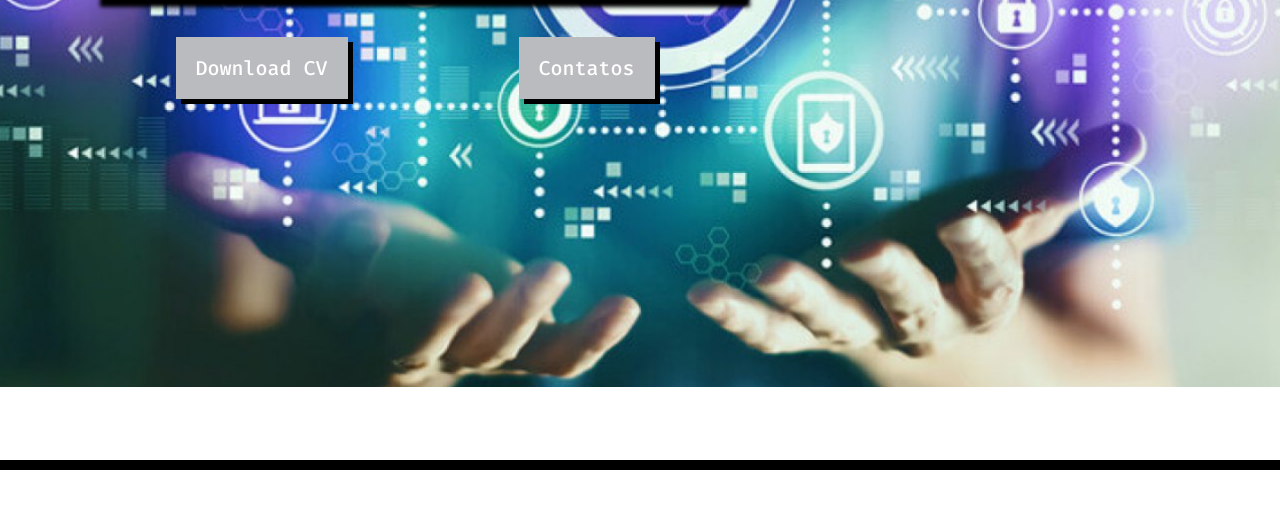
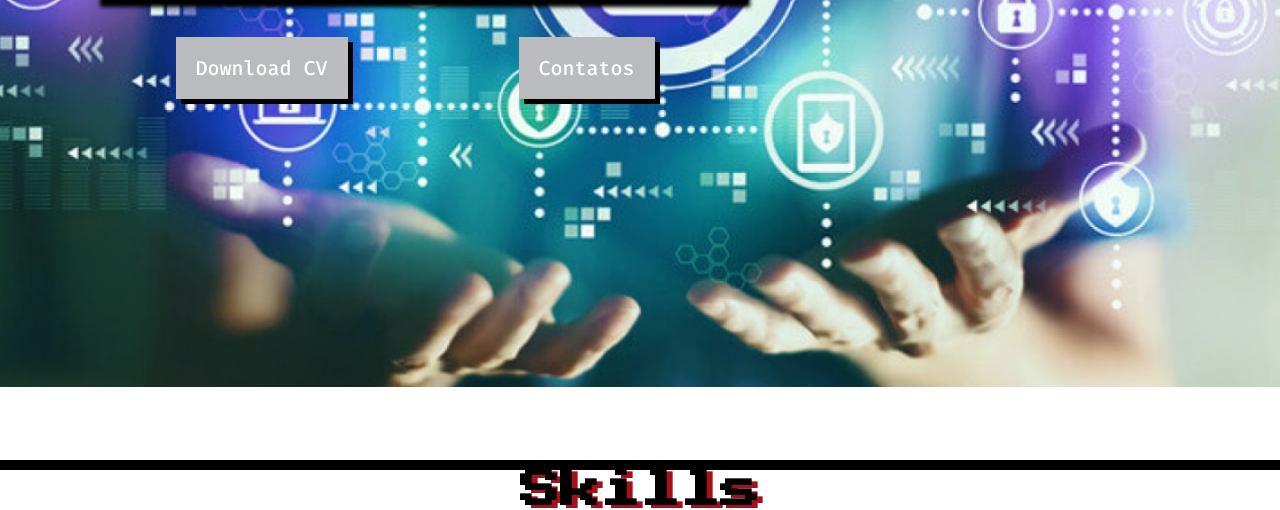
Before and after one commit to FelipePolettii/FelipePolettii.github.io, a plain HTML site: page index.html in a window 1280 px wide. Shown: the part 422-932 px from the top of the page. Before the commit the page ends 892 px from the top, so only its background shows below. Drawn offline with Linux system fonts and the light colour scheme.

Commit message:
Create the -second variation to title

```diff
--- a/css/components/title.css
+++ b/css/components/title.css
@@ -4,3 +4,8 @@
     font-size: 40px;
     text-shadow:6px 3px 0 #a4111b;
 }
+
+.title.-second{
+    color:black;
+    text-align: center;
+}
--- a/index.html
+++ b/index.html
@@ -43,5 +43,8 @@
                     </div>
                 </div>
             </section>
+
+            <h2 class="title -second">Skills</h2>
+
         </body>
 </html>
```
